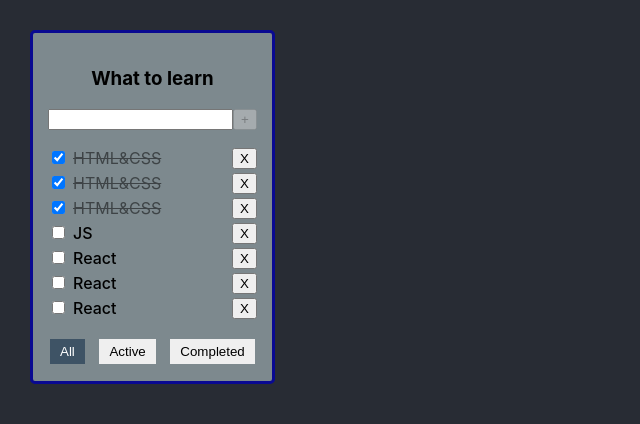
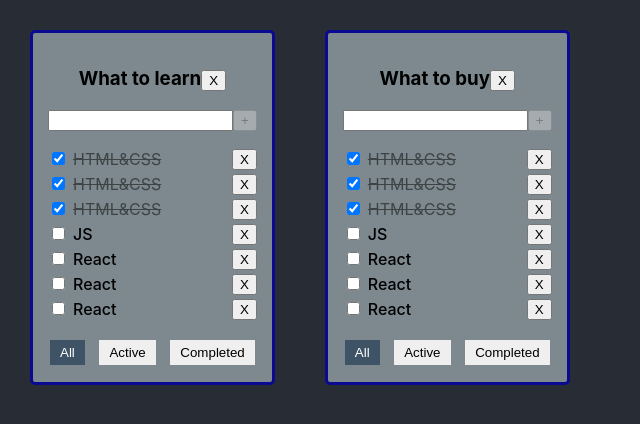
Before and after one commit to FtShow/Todolist, a React (Create React App) app: page / in a window 1280 px wide. Shown: the top 424 px of the page, without its empty margins (0-640 px from the left). Built offline with nearby package versions, Linux system fonts and the light colour scheme.

Commit message:
add array

```diff
--- a/src/App.tsx
+++ b/src/App.tsx
@@ -1,16 +1,35 @@
 import React, {useState} from "react";
 import "./App.css";
 import TodoList, {TaskType} from "./TodoList";
-import {TodoListOptional, data1, data2,} from "./TodoListOptional";
 import {v1} from "uuid";
 
 export type FilterValuesType = "all" | "active" | "complete"
+type TasksType = {
+    [key: string]: TaskType[]
+}
+let todolistID1 = v1();
+let todolistID2 = v1();
 
 function App() {
     const todoListTitle_1 = "What to learn";
 
+    let [todolists, setTodolists] = useState<Array<todolistsType>>([
+        {id: todolistID1, title: "What to learn", filter: "all"},
+        {id: todolistID2, title: "What to buy", filter: "all"},
+    ])
 
-    const tasks_1 = [
+    const tasks_1 = {
+        [todolistID1]: [
+            {id: v1(), title: "HTML&CSS", isDone: true},
+            {id: v1(), title: "HTML&CSS", isDone: true},
+            {id: v1(), title: "HTML&CSS", isDone: true},
+            {id: v1(), title: "JS", isDone: false},
+            {id: v1(), title: "React", isDone: false},
+            {id: v1(), title: "React", isDone: false},
+            {id: v1(), title: "React", isDone: false},
+        ],
+
+        [todolistID2]: [
             {id: v1(), title: "HTML&CSS", isDone: true},
             {id: v1(), title: "HTML&CSS", isDone: true},
             {id: v1(), title: "HTML&CSS", isDone: true},
@@ -19,67 +38,82 @@
             {id: v1(), title: "React", isDone: false},
             {id: v1(), title: "React", isDone: false},
         ]
-    const [filter, setFilter] = useState<FilterValuesType>("all")
+    }
+    // const [filter, setFilter] = useState<FilterValuesType>("all")
     const [tasks, setTasks] = useState(tasks_1);
-    const removeTask = (taskId: string) => {
-        setTasks(tasks.filter(elem => elem.id !== taskId))
-    }
-    const getTask = (taskList: Array<TaskType>, filter:FilterValuesType)=>{
-        switch (filter){
-            case 'active':
-                return taskList.filter(elem => !elem.isDone)
-            case 'complete':
-                return taskList.filter(elem => elem.isDone)
-            default:
-                return taskList
-        }
-    }
-    const filteredTask = getTask(tasks, filter)
-    const changeFilter = (nextFilter:FilterValuesType) =>{
-        setFilter(nextFilter)
-    }
 
-const addTask = (title:string) =>{
+
+    const removeTask = (todolistId: string, taskId: string) => {
+        setTasks({
+            ...tasks,
+            [todolistId]: tasks[todolistId].filter(el =>
+                el.id !== taskId)
+        });
+    };
+
+    type todolistsType = { id: string, title: string, filter: FilterValuesType }
+
+
+    // const filteredTask = getTask(tasks, filter)
+    // const changeFilter = (nextFilter: FilterValuesType) => {
+    //     setFilter(nextFilter)
+    // }
+
+    const addTask = (todolistId: string, title: string) => {
         const newTask = {
             id: v1(),
             title: title,
             isDone: false,
         }
-        setTasks([newTask, ...tasks])
+        setTasks({...tasks, [todolistId]: [...tasks[todolistId], newTask]})
     }
-const changeTaskStatus = ( taskId: string, newIsDoneValue: boolean ) =>{
-        setTasks(tasks.map(elem=>elem.id === taskId? {...elem, isDone: newIsDoneValue}: elem))
+
+
+    const changeFilter = (todolistId: string, nextFilter: FilterValuesType) => {
+        setTodolists(todolists.map(el => el.id === todolistId ? {...el, filter: nextFilter} : el));
     }
+    const changeTaskStatus = (todolistId: string, taskId: string, newIsDoneValue: boolean) => {
+        setTasks({
+            ...tasks,
+            [todolistId]: tasks[todolistId].map(el => el.id === taskId ?
+                {...el, isDone: newIsDoneValue} : el)
+        })
+
+    }
+    const removeTodolist = (todolistID: string) =>{
+        setTodolists(todolists.filter(el => el.id !== todolistID))
+        delete tasks[todolistID]
+    }
+
     return (
 
         <div className="App">
+            {todolists.map(el => {
 
+                let tasksForTodolist = tasks[el.id];
+
+                if (el.filter === "active") {
+                    tasksForTodolist = tasks[el.id].filter(t => !t.isDone);
+                }
+                if (el.filter === "complete") {
+                    tasksForTodolist = tasks[el.id].filter(t => t.isDone);
+                }
+                return (
                     <TodoList
-                title={todoListTitle_1}
-                tasks={filteredTask}
+                        todolistId={el.id}
+                        removeTodolist={removeTodolist}
+                        key={el.id}
+                        title={el.title}
+                        tasks={tasksForTodolist}
                         removeTask={removeTask}
                         changeFilter={changeFilter}
                         addTask={addTask}
                         changeTaskStatus={changeTaskStatus}
-                filter={filter}
+                        filter={el.filter}
                     />
 
-
-            {/*<TodoList
-                title={todoListTitle_2}
-                tasks={tasks_2}
-            />
-            <TodoListOptional
-                title={data1.title}
-                tasks={data1.tasks}
-                students={data1.students}
-            />
-            <TodoListOptional
-                title={data2.title}
-                tasks={data2.tasks}
-                students={data2.students}
-            />*/}
-
+                )
+            })}
         </div>
     );
 }
--- a/src/TodoList.tsx
+++ b/src/TodoList.tsx
@@ -4,12 +4,14 @@
 import {FilterValuesType} from "./App";
 
 type TodoListPropsType = {
+    todolistId: string
     title: string;
+    removeTodolist: (todoliskId: string) => void
     tasks: TaskType[];
-    removeTask: (taskId: string) => void;
-    changeFilter: (nextFilter: FilterValuesType) => void
-    addTask: (title: string) => void
-    changeTaskStatus: (taskId: string, newIsDoneValue: boolean) => void
+    removeTask: (todoliskId: string, taskId: string) => void;
+    changeFilter: (todoliskId: string, nextFilter: FilterValuesType) => void
+    addTask: (todoliskId: string, title: string) => void
+    changeTaskStatus: (todolistId: string, taskId: string, newIsDoneValue: boolean) => void
     filter: FilterValuesType
 }
 export type TaskType = {
@@ -22,20 +24,13 @@
 
     const [title, setTitle] = useState<string>("")
     const [error, setError] = useState<boolean>(false)
-    // const taskTitleInput = useRef<HTMLInputElement>(null)
-    // const addTaskHandler2 = () => {
-    //     if (taskTitleInput.current) {
-    //         props.addTask(taskTitleInput.current.value)
-    //         taskTitleInput.current.value = "";
-    //     }
-    // }
+    console.log("12")
     const titleMaxLength = 25;
     const addTaskHandler = () => {
         const trimedTitle = title.trim()
-        if(trimedTitle){
-            props.addTask(trimedTitle)
-        }
-        else{
+        if (trimedTitle) {
+            props.addTask(props.todolistId,trimedTitle)
+        } else {
             setError(true)
         }
 
@@ -46,7 +41,7 @@
     const itTitleLengthToLong = title.length > titleMaxLength
 
     const isAddBtnDisabled: boolean = !title.length || itTitleLengthToLong
-    const userMessage = error? <div style={{color: "red"}}>Title is required</div>: null
+    const userMessage = error ? <div style={{color: "red"}}>Title is required</div> : null
 
     const onPressHandler = (event: KeyboardEvent<HTMLInputElement>) => {
         !isAddBtnDisabled && event.key === "Enter" && addTaskHandler()
@@ -61,10 +56,10 @@
         : null
     //вывод каждой такси
     const tasksJSXElements: Array<JSX.Element> = props.tasks.map((elem: TaskType, index: number): JSX.Element => {
-        const removeTask = () => props.removeTask(elem.id);
+        const removeTask = () => props.removeTask(props.todolistId, elem.id);
         const changeStatus = (e: ChangeEvent<HTMLInputElement>) => {
 
-            props.changeTaskStatus(elem.id, e.currentTarget.checked)
+            props.changeTaskStatus(props.todolistId, elem.id, e.currentTarget.checked)
         }
         const taskClass = elem.isDone ? "taskIsDone" : "task"
         return (
@@ -83,17 +78,17 @@
 //вывод тудулиста
     return (
         <div className="todolist">
-            <h3>{props.title}</h3>
+
+
+            <h3>{props.title}<button onClick={()=>{props.removeTodolist(props.todolistId)}}>X</button></h3>
             <div>
-                <input className={ itTitleLengthToLong || error? 'inputError': undefined}
+                <input className={itTitleLengthToLong || error ? "inputError" : undefined}
                        value={title}
                        onChange={setTitleHandler}
                        onKeyDown={onPressHandler}/>
                 <button disabled={isAddBtnDisabled} onClick={addTaskHandler}>+</button>
-                {/*<input value={title} onChange={setTitleHandler} onKeyDown={onPressHandler}/>*/}
 
-                {/*</button>*/}
-                {userMessage|| titleMaxLengthWarning}
+                {userMessage || titleMaxLengthWarning}
                 {censure && <div style={{color: "red"}}>itTitleCensure</div>}
             </div>
             <ul>
@@ -103,15 +98,15 @@
             <div className={"filterBtnWrapper"}>
 
                 <button className={props.filter === "all" ? "filterBtnActive" : "filterBtn"}
-                        onClick={() => props.changeFilter("all")}>All
+                        onClick={() => props.changeFilter(props.todolistId, "all" )}>All
                 </button>
 
                 <button className={props.filter === "active" ? "filterBtnActive" : "filterBtn"}
-                        onClick={() => props.changeFilter("active")}>Active
+                        onClick={() => props.changeFilter(props.todolistId, "active", )}>Active
                 </button>
 
                 <button className={props.filter === "complete" ? "filterBtnActive" : "filterBtn"}
-                        onClick={() => props.changeFilter("complete")}>Completed
+                        onClick={() => props.changeFilter(props.todolistId, "complete")}>Completed
                 </button>
             </div>
         </div>
```
Lines whose indentation alone changed are shown as unchanged.
